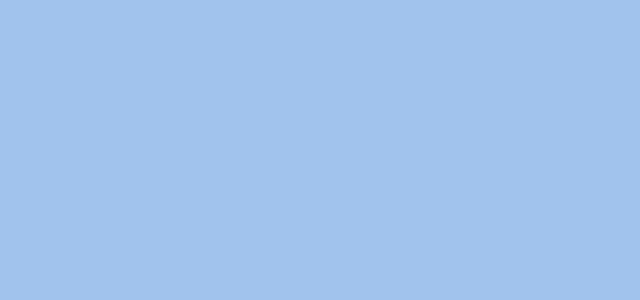
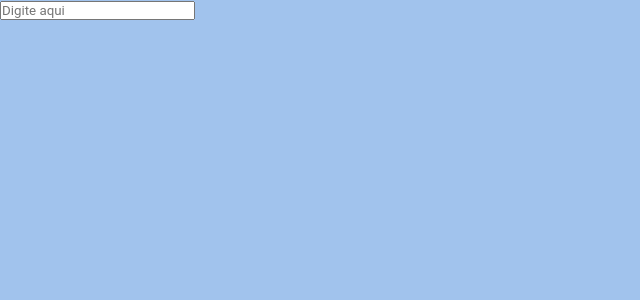
Before and after one commit to luccasqueiroz7/verttice-desafio-junior, a React (Create React App) app: page /desafio/1 in a window 1280 px wide. Shown: the top 300 px of the page, without its empty margins (0-640 px from the left). Built offline with nearby package versions, Linux system fonts and the light colour scheme.

Commit message:
feat/parte logica do desafio 1 pronta

```diff
--- /dev/null
+++ b/src/pages/ChallengerOne/index.jsx
@@ -0,0 +1,39 @@
+import { useState } from "react";
+
+export const ChallengerOne = () => {
+  const [characters, setCharacters] = useState({});
+
+  function charactersCounter(string) {
+    let objCharactersCounter = {};
+    let splitedString = string.toLowerCase().split("");
+
+    splitedString.forEach((character) => {
+      if (character !== " ") {
+        objCharactersCounter[character] = splitedString.join("").split(character).length - 1;
+      }
+    });
+
+    setCharacters(objCharactersCounter);
+  }
+  return (
+    <section>
+      <form>
+        <input
+          type="text"
+          placeholder="Digite aqui"
+          onChange={(event) => charactersCounter(event.target.value)}
+        />
+      </form>
+      {Object.entries(characters).map((elem, index) => (
+        <ul key={index}>
+          <li>
+            <p>{elem[0]}</p>
+          </li>
+          <li>
+            <p>{elem[1]}</p>
+          </li>
+        </ul>
+      ))}
+    </section>
+  );
+};
--- a/src/routes/index.jsx
+++ b/src/routes/index.jsx
@@ -1,4 +1,5 @@
 import { Route, Switch } from "react-router-dom";
+import { ChallengerOne } from "../pages/ChallengerOne";
 import { HomePage } from "../pages/HomePage";
 
 export const Routes = () => {
@@ -7,6 +8,9 @@ export const Routes = () => {
       <Route exact path="/">
         <HomePage />
       </Route>
+      <Route path="/desafio/1/">
+        <ChallengerOne />
+      </Route>
     </Switch>
   );
 };
```
